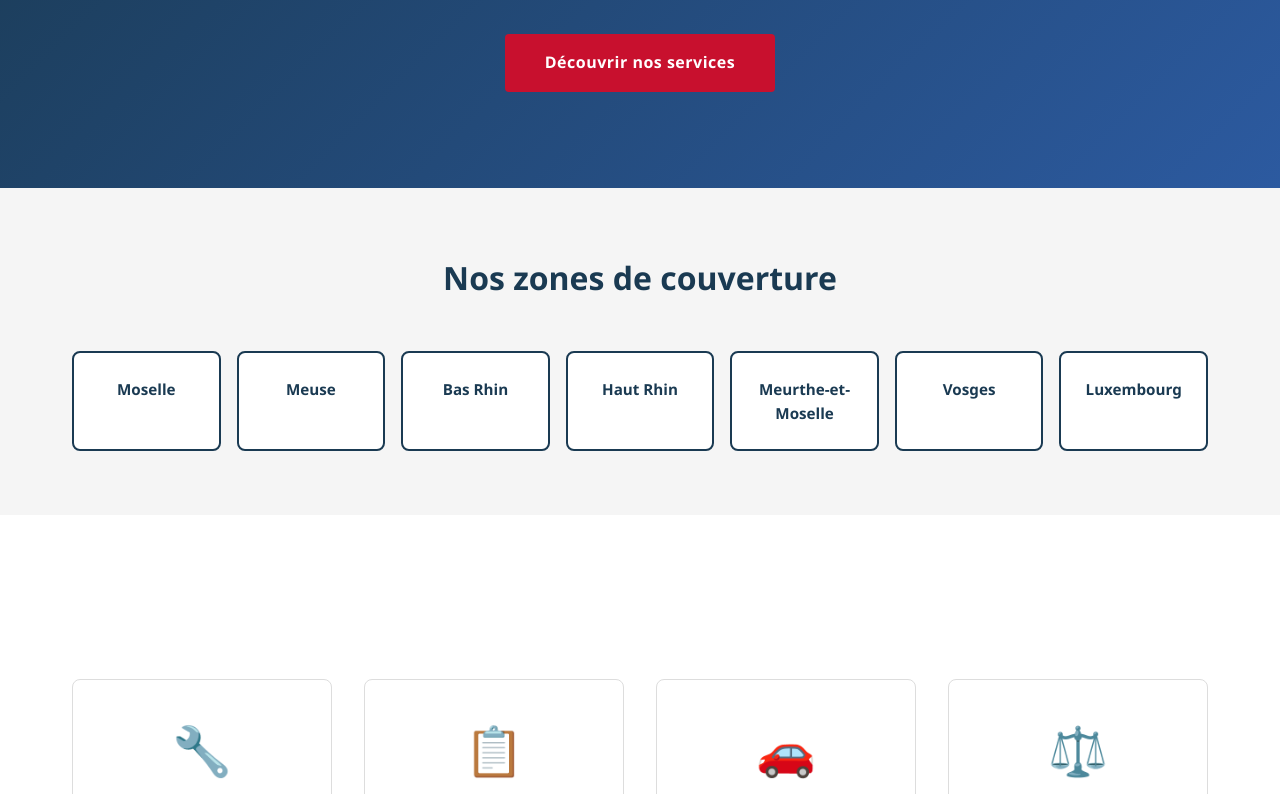
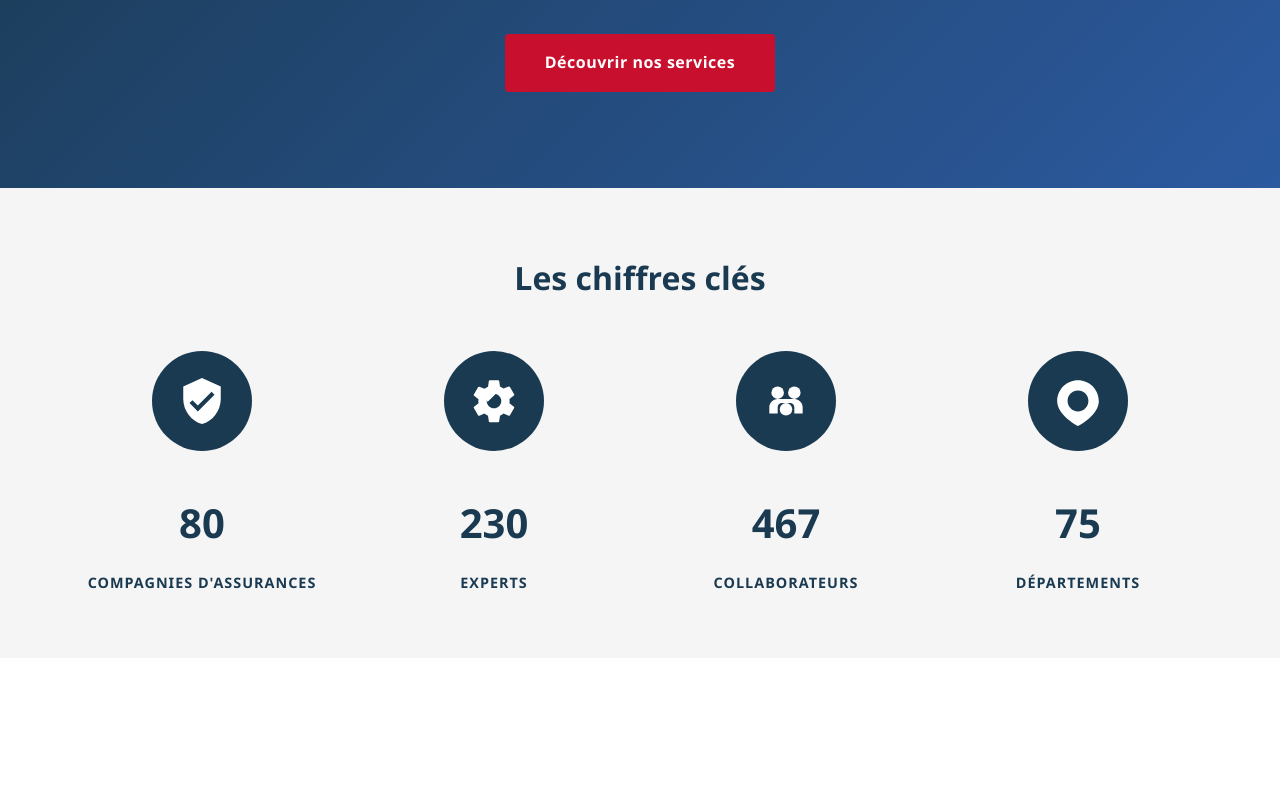
Before and after one commit to nicordo19/AmgExpertise, an Angular app: page / in a window 1280 px wide. Shown: the part 404-1198 px from the top of the page. Built offline with nearby package versions, Linux system fonts and the light colour scheme.

Commit message:
changment de l'accueille en nos chifre clés

```diff
--- a/src/app/pages/home/home.html
+++ b/src/app/pages/home/home.html
@@ -9,31 +9,47 @@
     </div>
   </section>
 
-  <!-- Zones de couverture -->
-  <section class="zones">
+  <!-- Les chiffres clés -->
+  <section class="stats">
     <div class="container">
-      <h2>Nos zones de couverture</h2>
-      <div class="zones-grid">
-        <div class="zone-card">
-          <span>Moselle</span>
+      <h2>Les chiffres clés</h2>
+      <div class="stats-grid">
+        <div class="stat-card">
+          <div class="stat-icon">
+            <svg viewBox="0 0 24 24" width="50" height="50" fill="white">
+              <path d="M12 1L3 5v6c0 5.55 3.84 10.74 9 12 5.16-1.26 9-6.45 9-12V5l-9-4z"/><path d="M10 17l-4-4 1.41-1.41L10 14.17l6.59-6.59L18 9l-8 8z" fill="#1a3a52"/>
+            </svg>
+          </div>
+          <div class="stat-number">80</div>
+          <div class="stat-label">Compagnies d'assurances</div>
         </div>
-        <div class="zone-card">
-          <span>Meuse</span>
+        <div class="stat-card">
+          <div class="stat-icon">
+            <svg viewBox="0 0 24 24" width="50" height="50" fill="white">
+              <path d="M19.43 12.98c.04-.32.07-.64.07-.98s-.03-.66-.07-.98l2.11-1.65c.19-.15.24-.42.12-.64l-2-3.46c-.12-.22-.39-.3-.61-.22l-2.49 1c-.52-.4-1.08-.73-1.69-.98l-.38-2.65C14.46 2.18 14.25 2 14 2h-4c-.25 0-.46.18-.49.52l-.38 2.65c-.61.25-1.17.59-1.69.98l-2.49-1c-.23-.09-.49 0-.61.22l-2 3.46c-.13.22-.07.49.12.64l2.11 1.65c-.04.32-.07.65-.07.98s.03.66.07.98l-2.11 1.65c-.19.15-.24.42-.12.64l2 3.46c.12.22.39.3.61.22l2.49-1c.52.4 1.08.73 1.69.98l.38 2.65c.03.34.24.52.49.52h4c.25 0 .46-.18.49-.52l.38-2.65c.61-.25 1.17-.59 1.69-.98l2.49 1c.23.09.49 0 .61-.22l2-3.46c.12-.22.07-.49-.12-.64l-2.11-1.65zM12 15.5c-1.93 0-3.5-1.57-3.5-3.5s1.57-3.5 3.5-3.5 3.5 1.57 3.5 3.5-1.57 3.5-3.5 3.5z"/>
+              <path d="M7 9l2 2 5-5" fill="white" stroke="white" stroke-width="2" stroke-linecap="round"/>
+            </svg>
+          </div>
+          <div class="stat-number">230</div>
+          <div class="stat-label">Experts</div>
         </div>
-        <div class="zone-card">
-          <span>Bas Rhin</span>
+        <div class="stat-card">
+          <div class="stat-icon">
+            <svg viewBox="0 0 24 24" width="50" height="50" fill="white">
+              <circle cx="8" cy="8" r="3"/><circle cx="16" cy="8" r="3"/><circle cx="12" cy="16" r="3"/><path d="M8 11c-2.2 0-4 1.8-4 4v3h4v-3c0-1.1.9-2 2-2h4c1.1 0 2 .9 2 2v3h4v-3c0-2.2-1.8-4-4-4h-8z"/>
+            </svg>
+          </div>
+          <div class="stat-number">467</div>
+          <div class="stat-label">Collaborateurs</div>
         </div>
-        <div class="zone-card">
-          <span>Haut Rhin</span>
-        </div>
-        <div class="zone-card">
-          <span>Meurthe-et-Moselle</span>
-        </div>
-        <div class="zone-card">
-          <span>Vosges</span>
-        </div>
-        <div class="zone-card">
-          <span>Luxembourg</span>
+        <div class="stat-card">
+          <div class="stat-icon">
+            <svg viewBox="0 0 24 24" width="50" height="50" fill="white">
+              <path d="M12 2C6.5 2 2 6.5 2 12c0 7 10 12 10 12s10-5 10-12c0-5.5-4.5-10-10-10zm0 15c-2.76 0-5-2.24-5-5s2.24-5 5-5 5 2.24 5 5-2.24 5-5 5z"/>
+            </svg>
+          </div>
+          <div class="stat-number">75</div>
+          <div class="stat-label">Départements</div>
         </div>
       </div>
     </div>
--- a/src/app/pages/home/home.scss
+++ b/src/app/pages/home/home.scss
@@ -78,6 +78,88 @@
         font-size: 0.9rem;
       }
     }
+  }
+}
+
+.stats {
+  padding: 4rem 0;
+  background-color: var(--light-bg);
+
+  @media (max-width: 768px) {
+    padding: 2rem 0;
+  }
+
+  h2 {
+    text-align: center;
+    margin-bottom: 3rem;
+    font-size: 2rem;
+    color: var(--primary-color);
+
+    @media (max-width: 768px) {
+      font-size: 1.5rem;
+      margin-bottom: 2rem;
+    }
+  }
+
+  .stats-grid {
+    display: grid;
+    grid-template-columns: repeat(auto-fit, minmax(250px, 1fr));
+    gap: 2rem;
+
+    @media (max-width: 768px) {
+      grid-template-columns: repeat(2, 1fr);
+      gap: 1.5rem;
+    }
+  }
+}
+
+.stat-card {
+  text-align: center;
+  transition: var(--transition);
+
+  .stat-icon {
+    display: inline-flex;
+    align-items: center;
+    justify-content: center;
+    width: 100px;
+    height: 100px;
+    background-color: var(--primary-color);
+    border-radius: 50%;
+    font-size: 3rem;
+    margin: 0 auto 1.5rem;
+
+    @media (max-width: 768px) {
+      width: 80px;
+      height: 80px;
+      font-size: 2rem;
+    }
+  }
+
+  .stat-number {
+    font-size: 2.5rem;
+    font-weight: bold;
+    color: var(--primary-color);
+    margin: 1rem 0;
+
+    @media (max-width: 768px) {
+      font-size: 2rem;
+    }
+  }
+
+  .stat-label {
+    font-size: 0.9rem;
+    color: var(--primary-color);
+    text-transform: uppercase;
+    letter-spacing: 1px;
+    font-weight: 600;
+
+    @media (max-width: 768px) {
+      font-size: 0.8rem;
+    }
+  }
+
+  &:hover {
+    transform: translateY(-8px);
   }
 }
 
```
